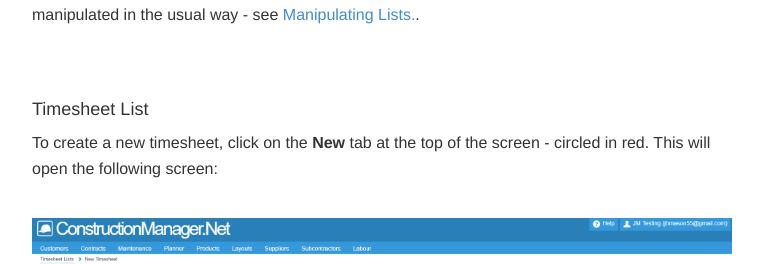
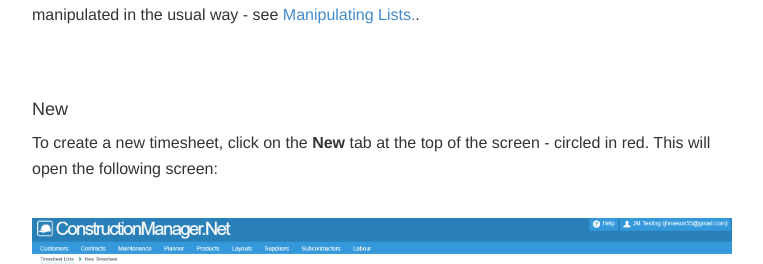
Before and after one commit to JNCSolutions/ConstructionManagerDocs, a Jekyll site: the page built from labour.html, in a window 1280 px wide. Shown: the part 925-1189 px from the top of the page, without its empty margins (258-1021 px from the left). Built offline with Jekyll 4.4.1, drawn with Linux system fonts in a browser that asks for light colours.

Commit message:
Update labour.html

```diff
--- a/labour.html
+++ b/labour.html
@@ -33,7 +33,7 @@ title: Labour
           The list can be manipulated in the usual way - see <a href="Manipulating Lists.html">Manipulating Lists.</a>.</p>
     <br> <br>
 
-    <h4 id="timesheet-list">Timesheet List</h4>
+    <h4 id="new">New</h4>
     <p>To create a new timesheet, click on the <b>New</b> tab at the top of the screen - circled in red.
          This will open the following screen:</p>
       <br>
```
